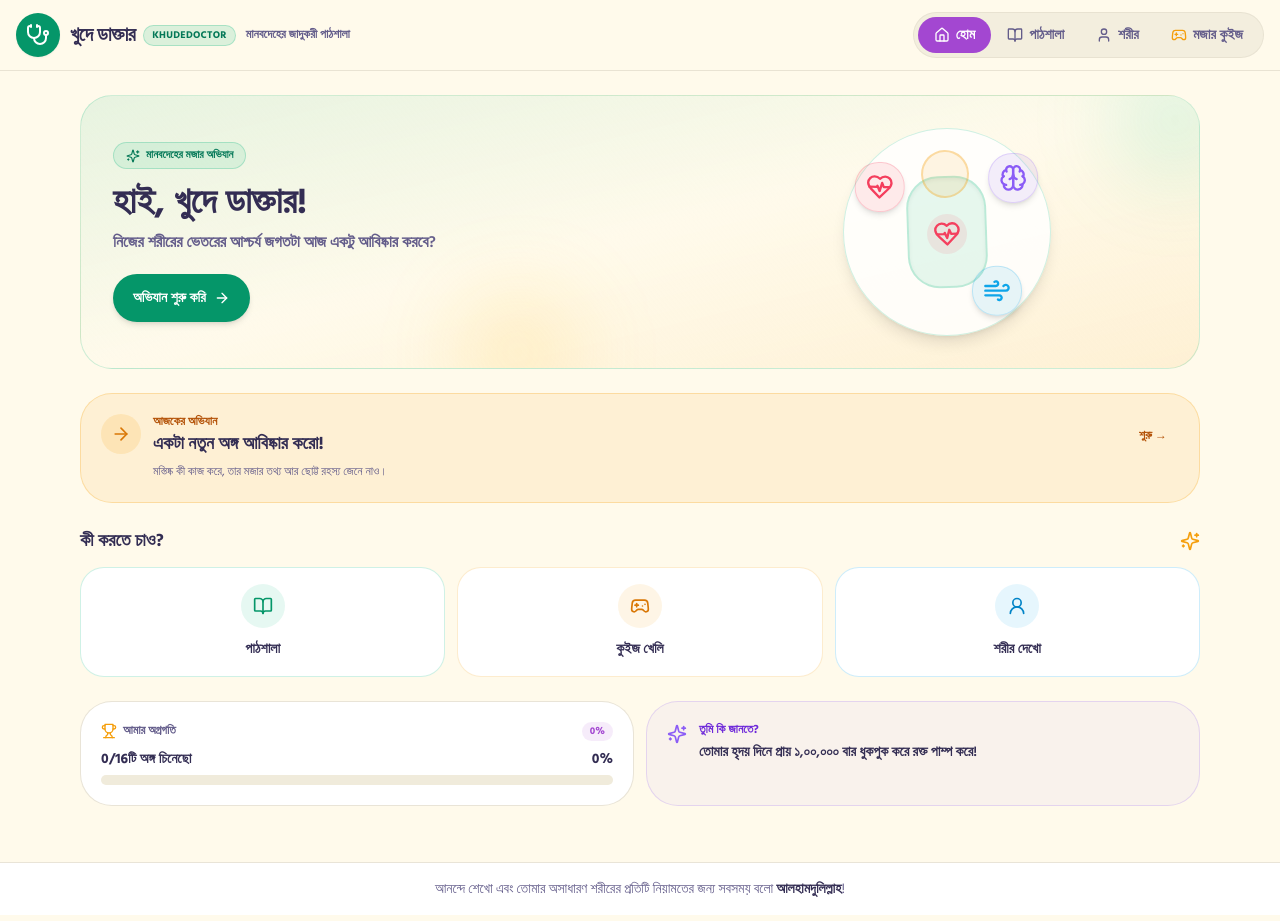
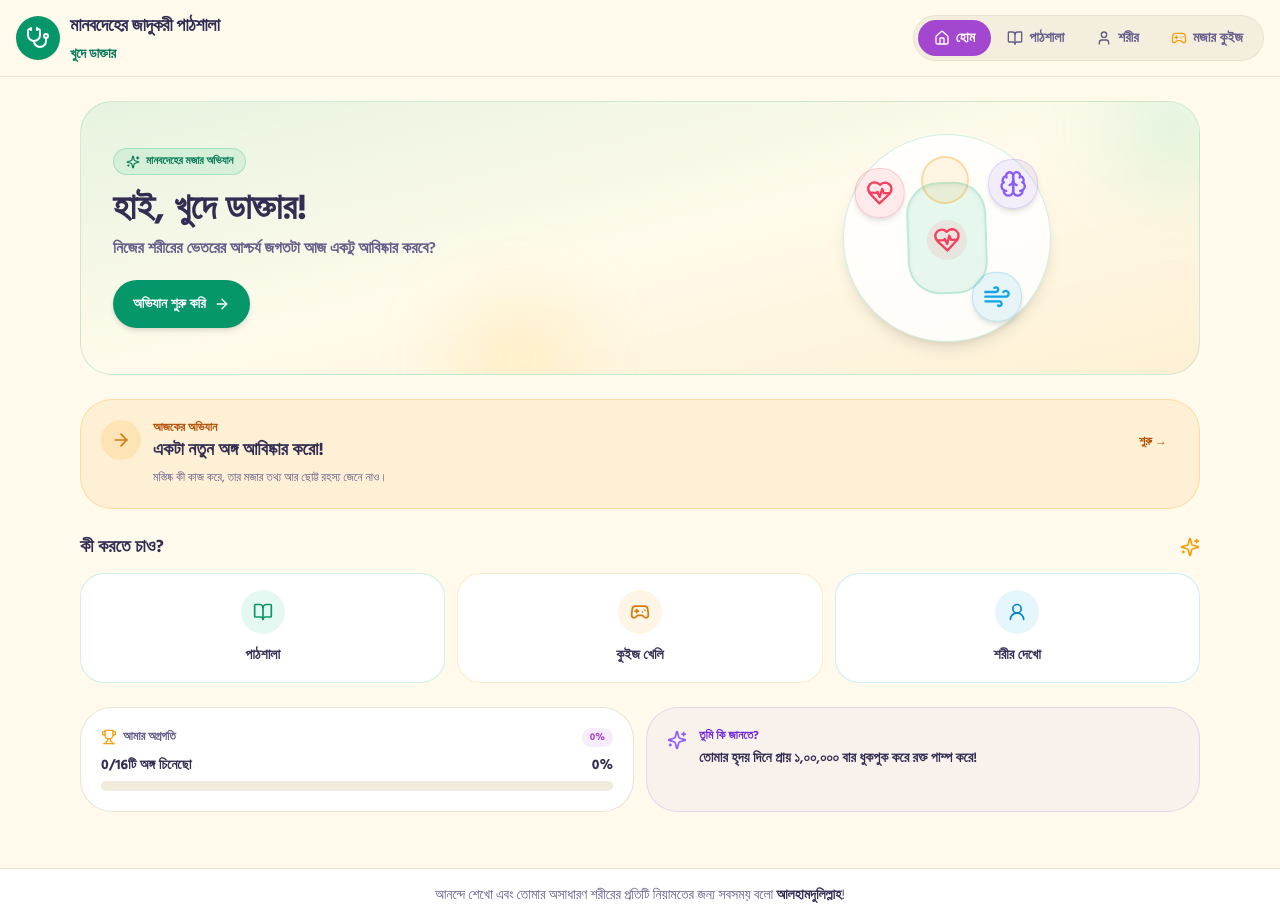
Before and after one commit to tomahmed420/KhudeDoctor-, a React (Vite) app: page / in a window 1280 px wide. Built offline with nearby package versions, Linux system fonts and the light colour scheme; the HTML template or start-up script is replaced by a standard one.

Commit message:
style: refine brand header hierarchy

```diff
--- a/src/components/wonders/WondersOfBody.tsx
+++ b/src/components/wonders/WondersOfBody.tsx
@@ -104,20 +104,14 @@ export const WondersOfBody = () => {
                 <div className="p-2 sm:p-2.5 rounded-2xl bg-emerald-600 text-white shrink-0 shadow-sm">
                   <Stethoscope className="w-5 h-5 sm:w-6 sm:h-6" />
                 </div>
-                <div>
-                  <div className="flex items-center gap-2">
-                    <h1 className="font-bangla font-black text-lg sm:text-xl text-foreground tracking-tight leading-tight">
-                      খুদে ডাক্তার
-                    </h1>
-                    <span className="text-[10px] font-bold px-2 py-0.5 rounded-full bg-emerald-500/15 text-emerald-700 dark:text-emerald-300 border border-emerald-500/25 tracking-wide uppercase">
-                      KhudeDoctor
-                    </span>
-                  </div>
-
+                <div className="flex flex-col items-start leading-none">
+                  <p className="font-bangla font-black text-base sm:text-lg text-foreground tracking-tight">
+                    মানবদেহের জাদুকরী পাঠশালা
+                  </p>
+                  <h1 className="mt-1 font-bangla font-bold text-xs sm:text-sm text-emerald-700 dark:text-emerald-300 tracking-tight">
+                    খুদে ডাক্তার
+                  </h1>
                 </div>
-                <p className="text-muted-foreground font-bangla font-semibold text-[11px] sm:text-xs">
-                  মানবদেহের জাদুকরী পাঠশালা
-                </p>
               </div>
             </button>
 
```
